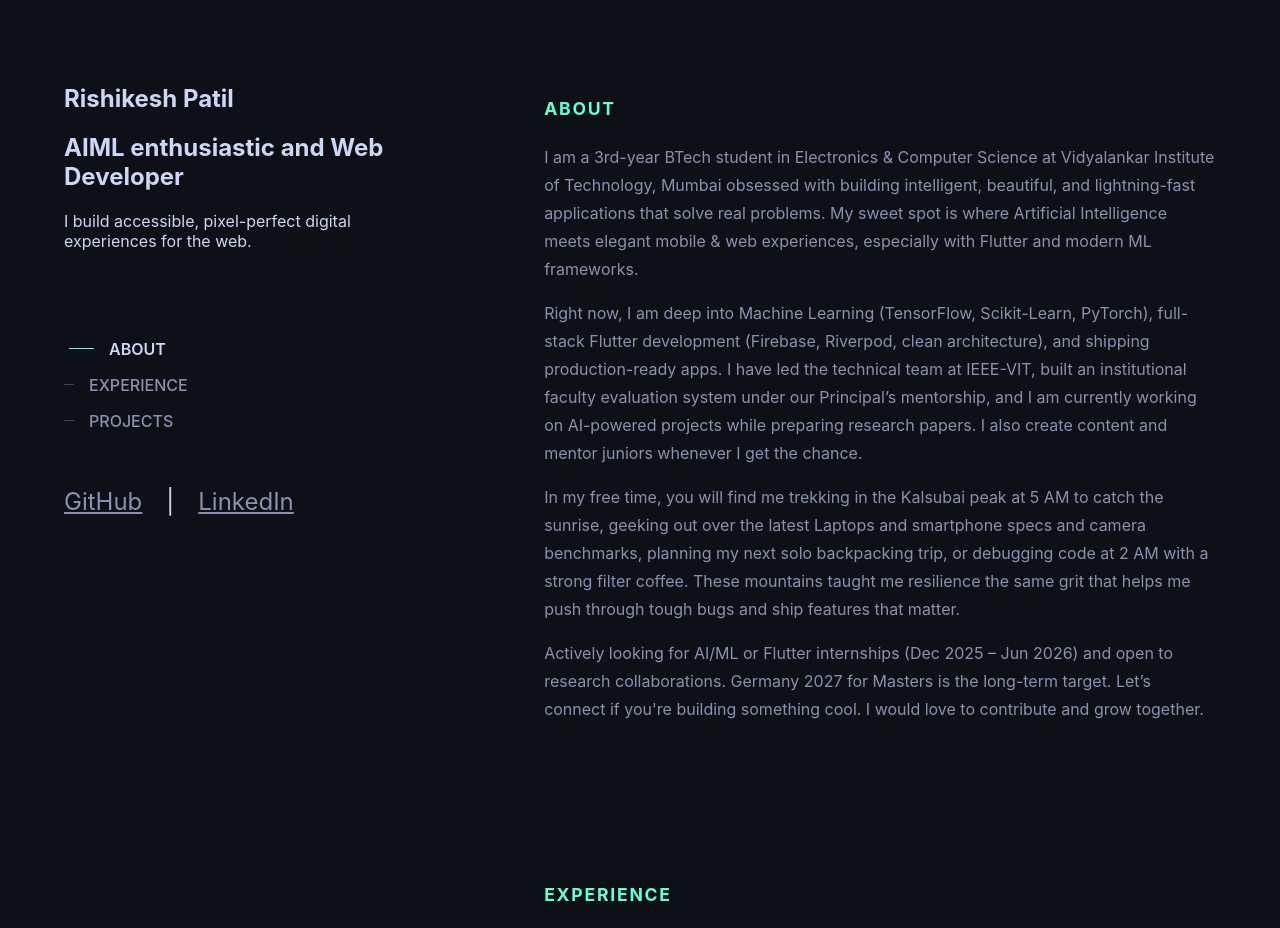
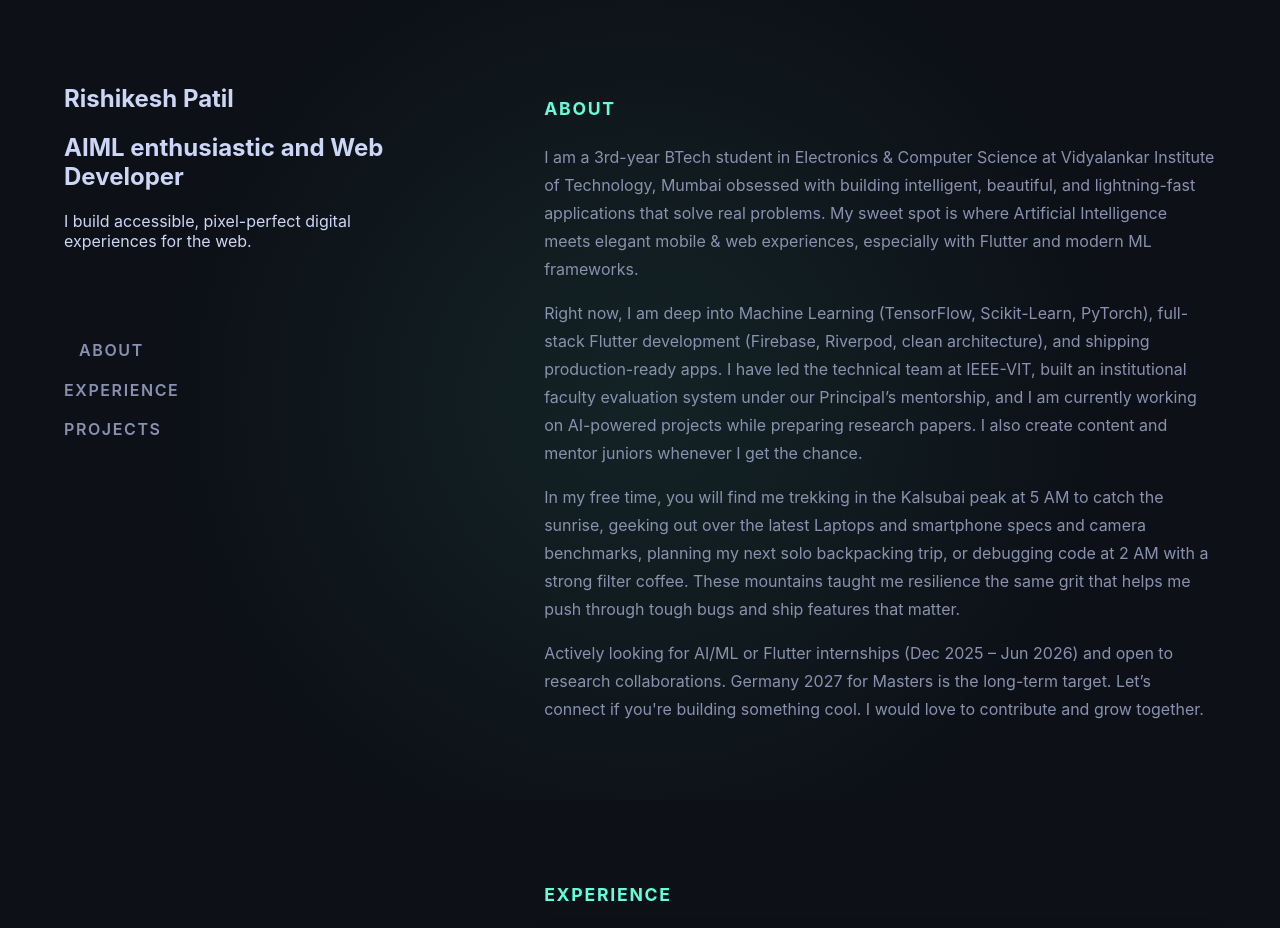
Before and after one commit to Rishi-Is-Cool/Portfolio, a React (Vite) app: page / in a window 1280 px wide. Built offline with nearby package versions, Linux system fonts and the light colour scheme.

Commit message:
Initial commit - Portfolio 2025 with new cursor glow and smooth animation scroll

```diff
--- a/src/components/PortfolioLayout/PortfolioLayout.jsx
+++ b/src/components/PortfolioLayout/PortfolioLayout.jsx
@@ -7,12 +7,18 @@ import Experience from './Experience';
 import Projects from './Projects';
 
 const PortfolioLayout = () => {
-    const [mousePosition, setMousePosition] = useState({ x: 0, y: 0 });
-    const [isHovering, setIsHovering] = useState(false);
+    // Initial state set for component mounting (not critical for mouse tracking)
+    const [mousePosition, setMousePosition] = useState({ x: window.innerWidth / 2, y: window.innerHeight / 2 });
     const [clickRipples, setClickRipples] = useState([]);
     const [activeSection, setActiveSection] = useState('about');
-    const rightPanelRef = useRef(null); // Ref to correctly target the scroll container
+    const rightPanelRef = useRef(null);
     const lastTimeRef = useRef(0);
+
+    // Dynamic styles object derived from state for the main container
+    const dynamicStyles = {
+        '--cursor-x': `${mousePosition.x}px`,
+        '--cursor-y': `${mousePosition.y}px`,
+    };
 
     useEffect(() => {
         const handleMouseMove = (event) => {
@@ -24,23 +30,20 @@ const PortfolioLayout = () => {
             const x = event.clientX;
             const y = event.clientY;
 
+            // 1. Update React state for local component use (magnetic effect, dynamic styles)
             setMousePosition({ x, y });
 
-            // Update CSS variables for global effects
-            document.documentElement.style.setProperty('--cursor-x', `${x}px`);
-            document.documentElement.style.setProperty('--cursor-y', `${y}px`);
+            // ⚠️ NOTE: We are removing this line and using React's style prop instead
+            // document.documentElement.style.setProperty('--cursor-x', `${x}px`);
+            // document.documentElement.style.setProperty('--cursor-y', `${y}px`);
 
             // Magnetic effect logic for hover (Wobble)
             const magneticElements = document.querySelectorAll('.magnetic-element');
 
-            // Check if any magnetic element is currently hovered
-            let foundHovered = false;
             magneticElements.forEach(hoveredElement => {
                 const rect = hoveredElement.getBoundingClientRect();
 
-                // Simplified check: is the mouse close to the element?
                 if (x >= rect.left && x <= rect.right && y >= rect.top && y <= rect.bottom) {
-                    foundHovered = true;
                     const elementCenterX = rect.left + rect.width / 2;
                     const elementCenterY = rect.top + rect.height / 2;
                     const magneticX = (x - elementCenterX) / (rect.width * 2);
@@ -52,13 +55,10 @@ const PortfolioLayout = () => {
                     hoveredElement.style.setProperty('--magnetic-x', clampedX);
                     hoveredElement.style.setProperty('--magnetic-y', clampedY);
                 } else {
-                    // Reset magnetic variables when not hovered
                     hoveredElement.style.setProperty('--magnetic-x', 0);
                     hoveredElement.style.setProperty('--magnetic-y', 0);
                 }
             });
-
-            setIsHovering(foundHovered);
         };
 
         const handleMouseClick = (event) => {
@@ -75,28 +75,36 @@ const PortfolioLayout = () => {
             }, 600);
         };
 
-        // --- Intersection Observer Setup for Scroll Highlighting ---
+        // --- Intersection Observer Setup for Scroll Highlighting and Reveal ---
         const rightPanel = rightPanelRef.current;
         if (!rightPanel) return;
 
         const sectionObserver = new IntersectionObserver(
             (entries) => {
+                // Determine the highest visible section
+                let newActiveSection = null;
                 entries.forEach(entry => {
-                    // Check if the section is intersecting AND is moving up past the threshold
-                    if (entry.isIntersecting && entry.intersectionRatio > 0.1) {
-                        setActiveSection(entry.target.id);
+                    // Check if the section is intersecting and is near the top of the viewport
+                    if (entry.isIntersecting && entry.boundingClientRect.top <= window.innerHeight * 0.35) {
+                        // This logic prioritizes the section closest to the top margin
+                        if (!newActiveSection || entry.boundingClientRect.top > document.getElementById(newActiveSection)?.getBoundingClientRect().top) {
+                             newActiveSection = entry.target.id;
+                        }
                     }
                 });
+
+                if (newActiveSection) {
+                    setActiveSection(newActiveSection);
+                }
             }, {
                 // IMPORTANT FIX: Root must be the scrollable element
                 root: rightPanel,
-                // Margin controls when the state changes (e.g., when the section reaches the top 30% of the viewport)
-                rootMargin: '-30% 0px -70% 0px',
-                threshold: 0.1
+                // Margin controls when the state changes
+                rootMargin: '-35% 0px -65% 0px', // Center band for intersection
+                threshold: 0.01 // Minimal threshold to trigger observation
             }
         );
 
-        // --- Scroll Reveal Observer Setup ---
         const revealObserver = new IntersectionObserver(
             (entries) => {
                 entries.forEach(entry => {
@@ -106,7 +114,10 @@ const PortfolioLayout = () => {
                     }
                 });
             },
-            { threshold: 0.1 }
+            {
+                root: rightPanel, // Ensure reveal is based on right panel scroll
+                threshold: 0.1
+            }
         );
 
 
@@ -115,12 +126,10 @@ const PortfolioLayout = () => {
             const section = document.getElementById(id);
             if (section) {
                 sectionObserver.observe(section);
-                // Also observe each section for the fade-in reveal
                 revealObserver.observe(section);
             }
         });
 
-        // Observe individual cards/elements for reveal animation
         document.querySelectorAll('.card-wrapper').forEach(el => {
             revealObserver.observe(el);
         });
@@ -137,10 +146,11 @@ const PortfolioLayout = () => {
             sectionObserver.disconnect();
             revealObserver.disconnect();
         };
-    }, []); // Empty dependency array ensures it runs once on mount
+    }, []);
 
     return (
-        <div className="main-container">
+        // 2. Apply dynamicStyles to the main-container for the radial gradient
+        <div className="main-container" style={dynamicStyles}>
             {/* Click Ripple Effects (Placed here to be over everything) */}
             {clickRipples.map(ripple => (
                 <div
--- a/src/components/PortfolioLayout/StaticSide.jsx
+++ b/src/components/PortfolioLayout/StaticSide.jsx
@@ -1,4 +1,5 @@
 import React from 'react'
+
 
 const StaticSide = ({ activeSection }) => {
   return (
@@ -42,10 +43,16 @@ const StaticSide = ({ activeSection }) => {
       </nav>
 
       {/* Social Links (placed at the bottom via flexbox in CSS) */}
-      <div className="social-links">
-        {/* Replace with actual icon components (e.g., from react-icons) */}
-        <a href="https://github.com/..." target="_blank" rel="noopener noreferrer">GitHub</a> |
-        <a href="https://linkedin.com/..." target="_blank" rel="noopener noreferrer">LinkedIn</a>
+      <div class="social-links">
+        <a href="YOUR_GITHUB_URL" target="_blank" aria-label="GitHub Profile">
+          <i class="fab fa-github"></i>
+        </a>
+        <a href="YOUR_LINKEDIN_URL" target="_blank" aria-label="LinkedIn Profile">
+          <i class="fab fa-linkedin-in"></i>
+        </a>
+        <a href="YOUR_TWITTER_URL" target="_blank" aria-label="Twitter Profile">
+          <i class="fab fa-twitter"></i>
+        </a>
       </div>
     </div>
   )
--- a/src/styles/PortfolioLayout.css
+++ b/src/styles/PortfolioLayout.css
@@ -33,8 +33,9 @@ body {
     font-family: var(--font-primary);
     background-color: var(--color-background);
     color: var(--color-text-primary);
+    /* Changed from overflow-y: hidden to auto for the main body for fallback, but the right-panel controls scroll */
+    min-height: 100vh;
     overflow-y: hidden;
-    min-height: 100vh;
 }
 
 /* --- Core Layout (Static Left / Scrollable Right) --- */
@@ -49,6 +50,25 @@ body {
     background-color: var(--color-background);
 }
 
+/* PROFESSIONAL BACKGROUND MOUSE HOVER SPOTLIGHT EFFECT */
+.main-container::before {
+    content: '';
+    position: fixed;
+    top: 0;
+    left: 0;
+    width: 100%;
+    height: 100%;
+    pointer-events: none;
+    background: radial-gradient(
+        600px at var(--cursor-x) var(--cursor-y),
+        rgba(100, 255, 218, 0.08), /* Subtle accent glow */
+        transparent 80%
+    );
+    opacity: 1;
+    transition: background 0.1s linear;
+    z-index: 0; /* Keep it below content */
+}
+
 /* The fixed-left panel */
 .left-panel {
     width: 150%;
@@ -60,6 +80,7 @@ body {
     height: 100vh;
     position: sticky;
     top: 0;
+    z-index: 1; /* Ensure left panel is above background effect */
 }
 
 /* The scrollable-right panel */
@@ -68,6 +89,7 @@ body {
     height: 100vh;
     overflow-y: auto;
     padding: 4rem;
+    z-index: 1; /* Ensure right panel is above background effect */
 }
 
 /* --- Navigation Highlighting --- */
@@ -80,19 +102,27 @@ body {
 .nav-menu a {
     text-decoration: none;
     color: var(--color-text-secondary);
-    font-weight: 500;
-    display: flex;
-    align-items: center;
+    font-weight: 600;
+    display: block;
     padding: 0.5rem 0;
-    transition: all 0.3s var(--transition-smooth);
     text-transform: uppercase;
+    letter-spacing: 0.1em;
+    font-size: 1rem; /* Base font size */
+    transition: color 0.3s ease,
+    transform 0.3s cubic-bezier(0.25, 0.8, 0.25, 1),
+    font-size 0.3s ease;
+}
+
+.nav-menu li {
+    padding: 0.1rem 0;
+    position: relative; /* Needed for the ::before marker */
 }
 
 /* Active State */
-.nav-menu .active {
-    color: var(--color-text-primary);
-    transform: translateX(5px);
-    font-weight: 600;
+.nav-menu .active a {
+    color: var(--color-text-primary); /* Use primary color for high visibility */
+    font-size: 1.15rem; /* Make the font slightly bigger */
+    transform: translateX(10px); /* Shift it to the right */
 }
 
 .nav-menu .active::before {
@@ -105,12 +135,21 @@ body {
 }
 .nav-menu a:not(.active)::before {
     content: '';
-    width: 10px;
-    height: 1px;
-    background-color: var(--color-text-secondary);
-    margin-right: 15px;
-    transition: all 0.3s var(--transition-smooth);
-    opacity: 0.4;
+    position: absolute;
+    left: -25px; /* Adjust position relative to the left edge of the li */
+    top: 50%;
+    transform: translateY(-50%);
+    width: 25px; /* Length of the line */
+    height: 2px; /* Thicker line */
+    background-color: var(--color-accent); /* Vibrant blue accent */
+
+    /* 🚀 Animation for the line itself */
+    transition: width 0.3s ease, background-color 0.3s ease;
+}
+
+.nav-menu a:hover {
+    color: var(--color-accent);
+    transform: translateX(5px);
 }
 
 /* --- Content Styles --- */
@@ -131,6 +170,21 @@ body {
     color: var(--color-text-secondary);
     line-height: 1.75;
 }
+
+/* --- SCROLL REVEAL ANIMATION --- */
+/* Initial hidden state for sections and cards */
+.section-reveal, .card-wrapper {
+    opacity: 0;
+    transform: translateY(20px);
+    transition: opacity 0.6s var(--transition-smooth), transform 0.6s var(--transition-smooth);
+}
+
+/* Visible state (when intersected) */
+.section-reveal.visible, .card-wrapper.visible {
+    opacity: 1;
+    transform: translateY(0);
+}
+
 
 /* --- Card Styles (Experience & Projects) --- */
 
@@ -184,16 +238,37 @@ body {
 /* --- Utility Classes (Social Icons) --- */
 .social-links {
     display: flex;
-    gap: 1.5rem;
-    margin-top: 3rem;
-    font-size: 1.5rem; /* Icon size */
+    gap: 1.5rem; /* Space between icons */
+    margin-top: 3rem; /* Space from the navigation menu */
 }
 
 .social-links a {
     color: var(--color-text-secondary);
-    transition: color 0.3s;
+    font-size: 1.5rem; /* Size of the icons */
+
+    transition: color 0.3s ease, transform 0.3s ease-out;
 }
 
 .social-links a:hover {
-    color: var(--color-accent-primary);
+    color: var(--color-accent);
+    transform: translateY(-3px) scale(1.1); /* Lift and enlarge slightly */
 }
+
+/* --- Click Ripple Effect (New) --- */
+.click-ripple {
+    position: fixed;
+    border-radius: 50%;
+    background-color: var(--color-accent-primary);
+    pointer-events: none;
+    opacity: 0.2;
+    transform: scale(0);
+    animation: ripple-out 0.6s ease-out forwards;
+    z-index: 1000;
+}
+
+@keyframes ripple-out {
+    to {
+        transform: scale(5);
+        opacity: 0;
+    }
+}
```
Lines whose indentation alone changed are shown as unchanged.
